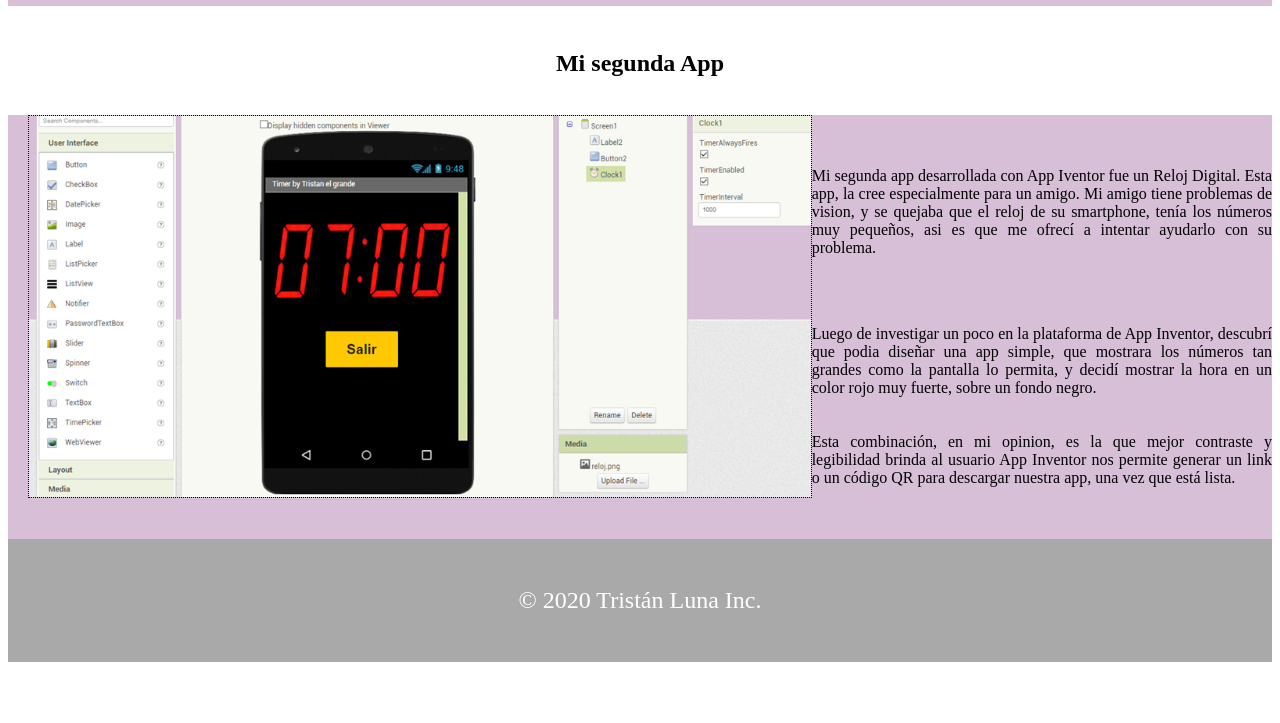
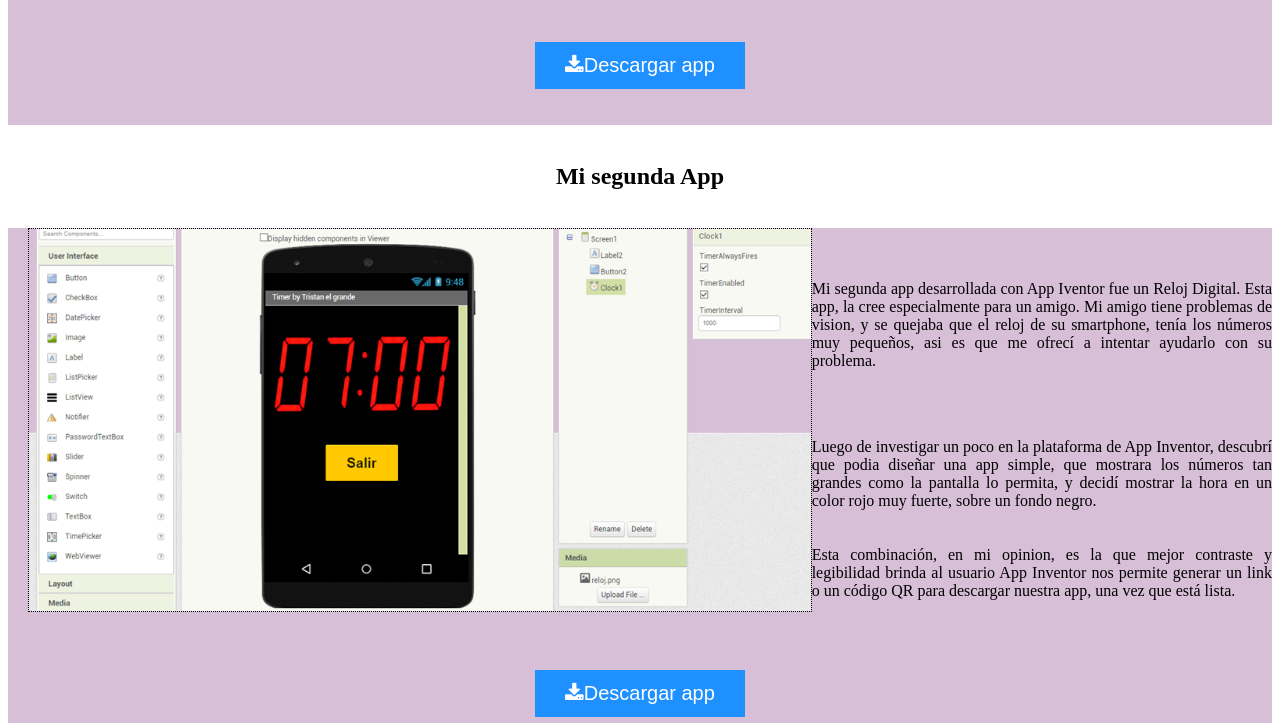
Before and after one commit to Alexx73/Guitar-Plaga, a plain HTML site: page proyectos.html in a window 1280 px wide. Shown: the part 1637-2360 px from the top of the page. Before the commit the page ends 2307 px from the top, so only its background shows below. Drawn offline with Linux system fonts and the light colour scheme.

Commit message:
last ver

```diff
--- a/proyectos.html
+++ b/proyectos.html
@@ -7,13 +7,12 @@
     <meta charset="utf-8">
     <meta name="viewport" content="width=device-width, initial-scale=1, shrink-to-fit=no">
     <link rel="stylesheet" href="css/style.css">
+    <link rel="stylesheet" href="https://cdnjs.cloudflare.com/ajax/libs/font-awesome/4.7.0/css/font-awesome.min.css">
 
     <style>
-
       main {
         background-color: whitesmoke;
       }
-
       section {
         background-color: thistle;
       }
@@ -26,6 +25,21 @@
 iframe {
   margin-left:3em;
 }
+.btn {
+  background-color: DodgerBlue;
+  border: none;
+  color: white;
+  padding: 12px 30px;
+  cursor: pointer;
+  font-size: 20px;
+}
+
+/* Darker background on mouse-over */
+.btn:hover {
+  background-color: RoyalBlue;
+}
+
+
 
     </style>
   </head>
@@ -136,14 +150,16 @@ iframe {
                   en la primera parte. Aqui podemos hacer que al apretar un botón en nuestra app, aparezca
                   otra pantalla o nos muestre cierta información.
                 </p> <br> <br> <br> <br> <br>
+              </div>
+                <br> <br>
+              <div class="center" >
+                <a href="apk/Texto a Discurso.apk" download>
+                  <button style="text-align: center;" class="btn"><i class="fa fa-download"></i>Descargar app</button>
+              </a>
+                  <br> <br> <br>
+               </div>
 
 
-
-              </div>
-
-
-
-              <!-- <a href="http://ai2.appinventor.mit.edu/b/2j3l" class="button center" style="margin-left: 10em;">Texto a discurso</a>  -->
             </section>
 
 
@@ -172,11 +188,17 @@ iframe {
                   Esta combinación, en mi opinion, es la que mejor contraste y legibilidad brinda al usuario
                   App Inventor nos permite generar un link o un código QR para descargar nuestra app, una vez
                   que está lista.
-                </p> <br> <br>
+                </p> <br> <br> <br>
               </div>
-              <!-- <a href="http://ai2.appinventor.mit.edu/b/2j3l" class="button center" style="margin-left: 10em;">Texto a discurso</a>  -->
 
+              <div class="center">
+                <a href="apk/TImer.apk" download>
 
+                  <button style="text-align: center;" class="btn"><i class="fa fa-download"></i>Descargar app</button>
+              </a>
+
+               </div>
+               <br> <br>
            </section>
 
 
```
Also changed, not shown: index.html (+1 -0 lines), 3 other files.
